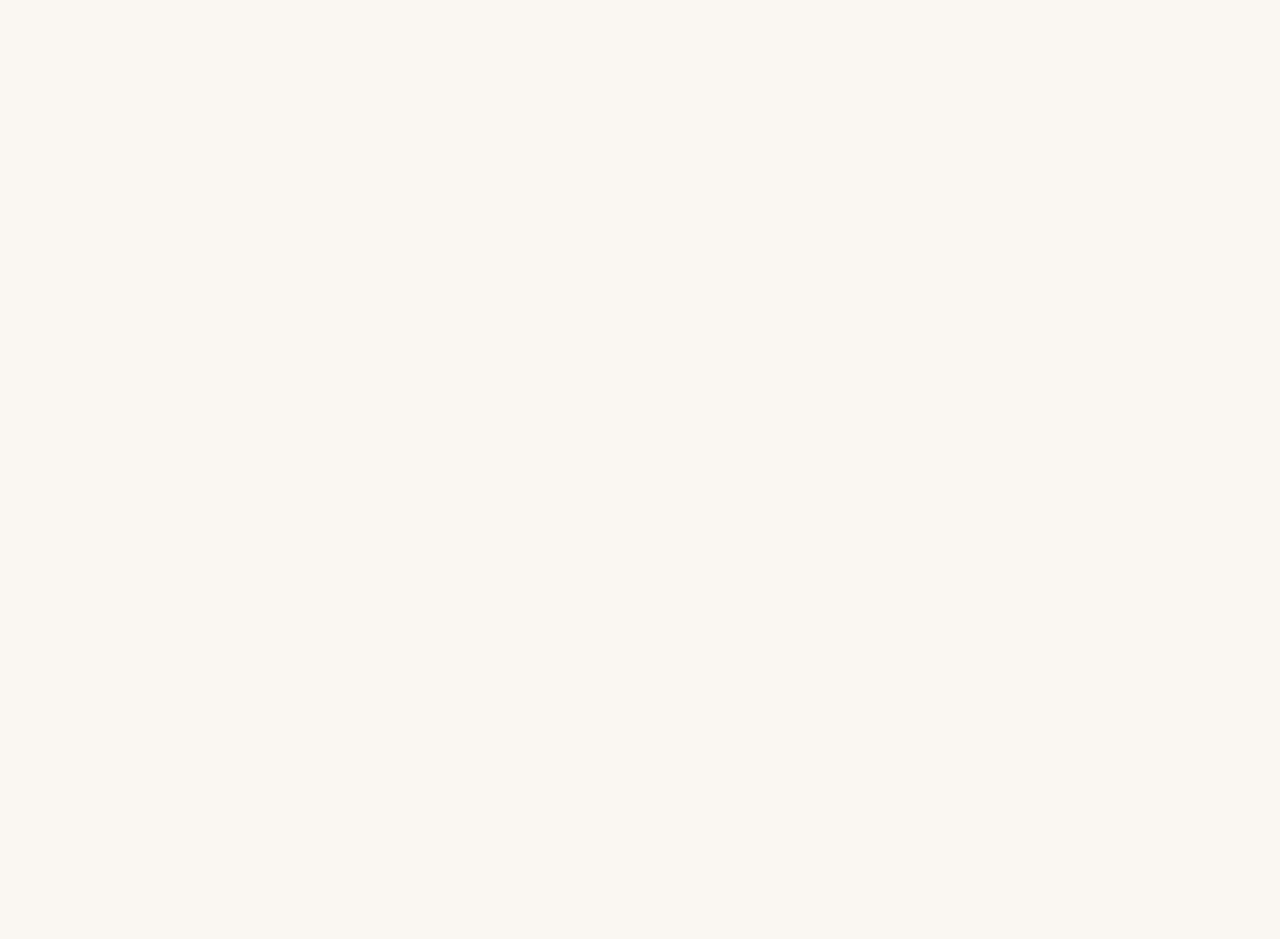
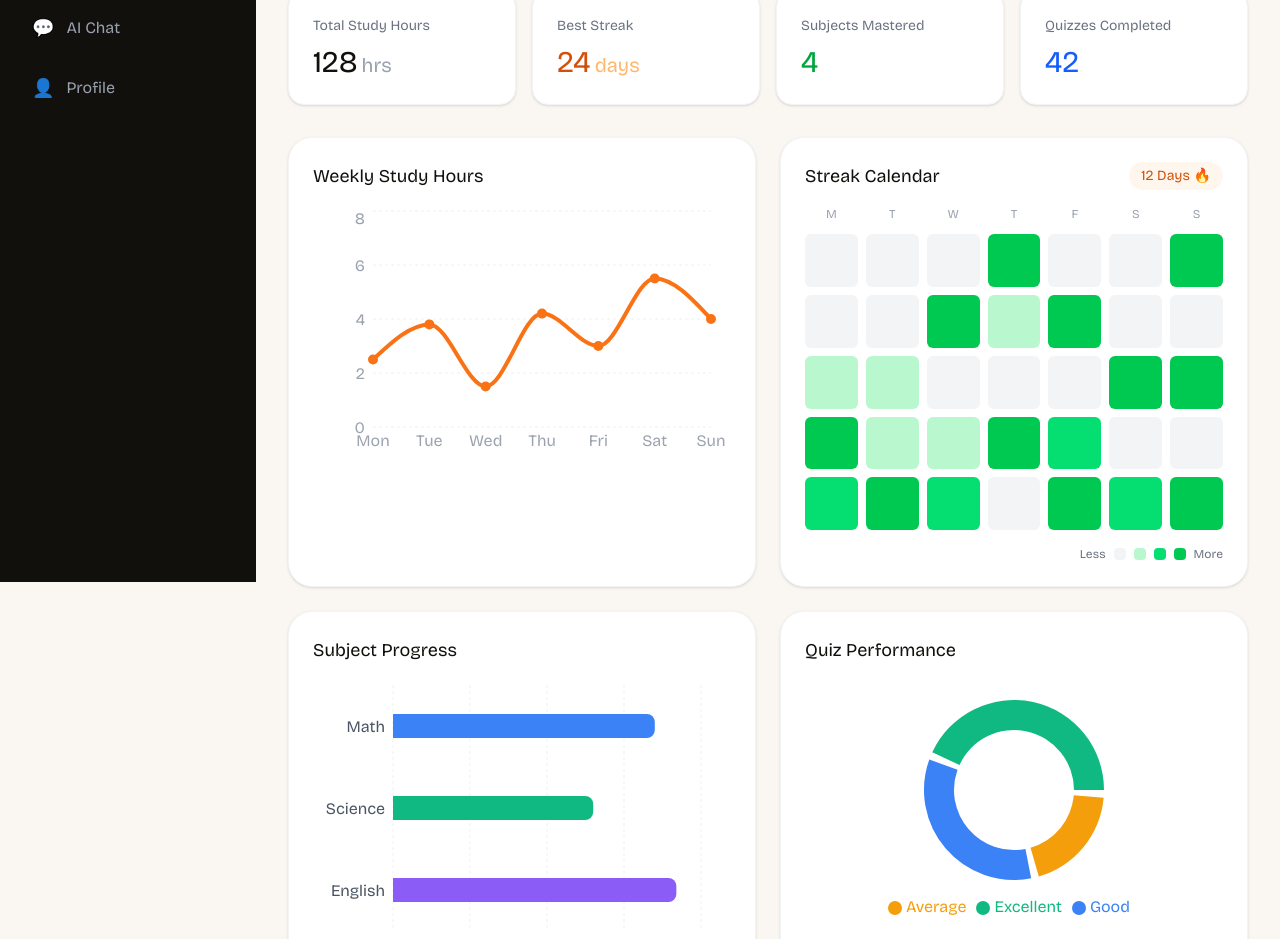
Before and after one commit to CodeKaiser11/BrainSpark-AI, a React (Vite) app in the folder frontend/: page /analytics in a window 1280 px wide. Before the commit this address had no page. Shown: the part 218-1157 px from the top of the page. Before the commit the page ends 800 px from the top, so only its background shows below. Built offline with nearby package versions, Linux system fonts and the light colour scheme.

Commit message:
feat: implement analytics dashboard with charts for study progress, quiz performance, and streak tracking

```diff
--- a/frontend/package.json
+++ b/frontend/package.json
@@ -11,9 +11,12 @@
   },
   "dependencies": {
     "axios": "^1.15.2",
+    "date-fns": "^4.1.0",
     "react": "^19.2.5",
     "react-dom": "^19.2.5",
-    "react-router-dom": "^7.14.2"
+    "react-icons": "^5.6.0",
+    "react-router-dom": "^7.14.2",
+    "recharts": "^3.8.1"
   },
   "devDependencies": {
     "@eslint/js": "^10.0.1",
--- a/frontend/src/App.jsx
+++ b/frontend/src/App.jsx
@@ -10,6 +10,7 @@ import NotesGenerator from './pages/NotesGenerator';
 import SmartQuizzes from './pages/SmartQuizzes';
 import YouTubePicks from './pages/YouTubePicks';
 import Profile from './pages/Profile';
+import Analytics from './pages/Analytics';
 
 function AppRoutes() {
   return (
@@ -20,6 +21,7 @@ function AppRoutes() {
       <Route element={<Layout />}>
         <Route path="/dashboard" element={<Dashboard />} />
         <Route path="/profile" element={<Profile />} />
+        <Route path="/analytics" element={<Analytics />} />
         <Route path="/snapsolve" element={<SnapSolve />} />
         <Route path="/mindmaps" element={<MindMaps />} />
         <Route path="/notes" element={<NotesGenerator />} />
--- /dev/null
+++ b/frontend/src/components/QuizPerformanceChart.jsx
@@ -0,0 +1,40 @@
+import React from 'react';
+import { PieChart, Pie, Cell, ResponsiveContainer, Tooltip, Legend } from 'recharts';
+
+const data = [
+  { name: 'Excellent', value: 45, color: '#10B981' }, // Green
+  { name: 'Good', value: 35, color: '#3B82F6' },      // Blue
+  { name: 'Average', value: 20, color: '#F59E0B' },   // Yellow
+];
+
+export default function QuizPerformanceChart() {
+  return (
+    <div className="bg-white p-6 rounded-3xl shadow-sm border border-gray-100 h-full">
+      <h3 className="text-lg font-bold mb-4 text-brand-dark">Quiz Performance</h3>
+      <div className="h-64 w-full">
+        <ResponsiveContainer width="100%" height="100%">
+          <PieChart>
+            <Pie
+              data={data}
+              cx="50%"
+              cy="50%"
+              innerRadius={60}
+              outerRadius={90}
+              paddingAngle={5}
+              dataKey="value"
+            >
+              {data.map((entry, index) => (
+                <Cell key={`cell-${index}`} fill={entry.color} stroke="transparent" />
+              ))}
+            </Pie>
+            <Tooltip
+              contentStyle={{ borderRadius: '12px', border: 'none', boxShadow: '0 4px 6px -1px rgb(0 0 0 / 0.1)' }}
+              formatter={(value) => [`${value}%`, 'Score Range']}
+            />
+            <Legend verticalAlign="bottom" height={36} iconType="circle" />
+          </PieChart>
+        </ResponsiveContainer>
+      </div>
+    </div>
+  );
+}
--- a/frontend/src/components/Sidebar.jsx
+++ b/frontend/src/components/Sidebar.jsx
@@ -6,6 +6,7 @@ export default function Sidebar() {
 
   const navItems = [
     { name: 'Dashboard', path: '/dashboard', icon: '📊' },
+    { name: 'Analytics', path: '/analytics', icon: '📈' },
     { name: 'AI Chat', path: '/chat', icon: '💬' },
     { name: 'Profile', path: '/profile', icon: '👤' },
   ];
--- /dev/null
+++ b/frontend/src/components/StreakCalendar.jsx
@@ -0,0 +1,55 @@
+import React from 'react';
+
+// Mock data: 30 days, randomly active (true/false)
+const generateMockCalendar = () => {
+  return Array.from({ length: 35 }, (_, i) => ({
+    id: i,
+    active: Math.random() > 0.4,
+    level: Math.floor(Math.random() * 4) // 0-3 for color intensity
+  }));
+};
+
+export default function StreakCalendar() {
+  const days = generateMockCalendar();
+
+  return (
+    <div className="bg-white p-6 rounded-3xl shadow-sm border border-gray-100 h-full">
+      <div className="flex justify-between items-center mb-4">
+        <h3 className="text-lg font-bold text-brand-dark">Streak Calendar</h3>
+        <span className="text-sm font-bold text-brand-orange bg-orange-50 px-3 py-1 rounded-full">12 Days 🔥</span>
+      </div>
+
+      <div className="grid grid-cols-7 gap-2">
+        {['M', 'T', 'W', 'T', 'F', 'S', 'S'].map((d, i) => (
+          <div key={`head-${i}`} className="text-center text-xs text-gray-400 font-medium mb-1">{d}</div>
+        ))}
+
+        {days.map((day) => {
+          let bg = 'bg-gray-100';
+          if (day.active) {
+            if (day.level === 1) bg = 'bg-green-200';
+            else if (day.level === 2) bg = 'bg-green-400';
+            else bg = 'bg-green-500';
+          }
+
+          return (
+            <div
+              key={day.id}
+              className={`aspect-square rounded-md ${bg} transition-all hover:ring-2 hover:ring-offset-1 hover:ring-green-400 cursor-pointer`}
+              title={day.active ? `Studied` : 'No activity'}
+            ></div>
+          );
+        })}
+      </div>
+
+      <div className="mt-4 flex items-center justify-end gap-2 text-xs text-gray-500">
+        <span>Less</span>
+        <div className="w-3 h-3 rounded-sm bg-gray-100"></div>
+        <div className="w-3 h-3 rounded-sm bg-green-200"></div>
+        <div className="w-3 h-3 rounded-sm bg-green-400"></div>
+        <div className="w-3 h-3 rounded-sm bg-green-500"></div>
+        <span>More</span>
+      </div>
+    </div>
+  );
+}
--- /dev/null
+++ b/frontend/src/components/StudyHoursChart.jsx
@@ -0,0 +1,41 @@
+import React from 'react';
+import { LineChart, Line, XAxis, YAxis, CartesianGrid, Tooltip, ResponsiveContainer } from 'recharts';
+
+const data = [
+  { day: 'Mon', hours: 2.5 },
+  { day: 'Tue', hours: 3.8 },
+  { day: 'Wed', hours: 1.5 },
+  { day: 'Thu', hours: 4.2 },
+  { day: 'Fri', hours: 3.0 },
+  { day: 'Sat', hours: 5.5 },
+  { day: 'Sun', hours: 4.0 },
+];
+
+export default function StudyHoursChart() {
+  return (
+    <div className="bg-white p-6 rounded-3xl shadow-sm border border-gray-100 h-full">
+      <h3 className="text-lg font-bold mb-4 text-brand-dark">Weekly Study Hours</h3>
+      <div className="h-64 w-full">
+        <ResponsiveContainer width="100%" height="100%">
+          <LineChart data={data} margin={{ top: 5, right: 20, bottom: 5, left: 0 }}>
+            <CartesianGrid strokeDasharray="3 3" vertical={false} stroke="#f0f0f0" />
+            <XAxis dataKey="day" axisLine={false} tickLine={false} tick={{ fill: '#9ca3af' }} />
+            <YAxis axisLine={false} tickLine={false} tick={{ fill: '#9ca3af' }} />
+            <Tooltip
+              contentStyle={{ borderRadius: '12px', border: 'none', boxShadow: '0 4px 6px -1px rgb(0 0 0 / 0.1)' }}
+              cursor={{ stroke: '#f3f4f6', strokeWidth: 2 }}
+            />
+            <Line
+              type="monotone"
+              dataKey="hours"
+              stroke="#F97316"
+              strokeWidth={4}
+              dot={{ fill: '#F97316', strokeWidth: 2, r: 4 }}
+              activeDot={{ r: 6 }}
+            />
+          </LineChart>
+        </ResponsiveContainer>
+      </div>
+    </div>
+  );
+}
--- /dev/null
+++ b/frontend/src/components/SubjectProgressChart.jsx
@@ -0,0 +1,35 @@
+import React from 'react';
+import { BarChart, Bar, XAxis, YAxis, CartesianGrid, Tooltip, ResponsiveContainer, Cell } from 'recharts';
+
+const data = [
+  { subject: 'Math', progress: 85, color: '#3B82F6' },
+  { subject: 'Science', progress: 65, color: '#10B981' },
+  { subject: 'English', progress: 92, color: '#8B5CF6' },
+];
+
+export default function SubjectProgressChart() {
+  return (
+    <div className="bg-white p-6 rounded-3xl shadow-sm border border-gray-100 h-full">
+      <h3 className="text-lg font-bold mb-4 text-brand-dark">Subject Progress</h3>
+      <div className="h-64 w-full">
+        <ResponsiveContainer width="100%" height="100%">
+          <BarChart data={data} layout="vertical" margin={{ top: 5, right: 30, left: 20, bottom: 5 }}>
+            <CartesianGrid strokeDasharray="3 3" horizontal={false} stroke="#f0f0f0" />
+            <XAxis type="number" domain={[0, 100]} hide />
+            <YAxis dataKey="subject" type="category" axisLine={false} tickLine={false} tick={{ fill: '#4b5563', fontWeight: 500 }} />
+            <Tooltip
+              cursor={{ fill: 'transparent' }}
+              contentStyle={{ borderRadius: '12px', border: 'none', boxShadow: '0 4px 6px -1px rgb(0 0 0 / 0.1)' }}
+              formatter={(value) => [`${value}%`, 'Progress']}
+            />
+            <Bar dataKey="progress" radius={[0, 8, 8, 0]} barSize={24}>
+              {data.map((entry, index) => (
+                <Cell key={`cell-${index}`} fill={entry.color} />
+              ))}
+            </Bar>
+          </BarChart>
+        </ResponsiveContainer>
+      </div>
+    </div>
+  );
+}
--- /dev/null
+++ b/frontend/src/pages/Analytics.jsx
@@ -0,0 +1,69 @@
+import React from 'react';
+import StudyHoursChart from '../components/StudyHoursChart';
+import StreakCalendar from '../components/StreakCalendar';
+import SubjectProgressChart from '../components/SubjectProgressChart';
+import QuizPerformanceChart from '../components/QuizPerformanceChart';
+import { FaDownload } from 'react-icons/fa';
+
+export default function Analytics() {
+  return (
+    <div className="max-w-7xl mx-auto space-y-8 pb-12">
+
+      {/* Header */}
+      <div className="flex flex-col sm:flex-row justify-between items-start sm:items-center gap-4">
+        <div>
+          <h1 className="text-4xl font-bold text-brand-dark">Analytics Overview</h1>
+          <p className="text-gray-500 mt-2">Track your progress and study habits over time.</p>
+        </div>
+        <button className="flex items-center gap-2 px-6 py-3 bg-brand-orange hover:bg-orange-600 text-white font-bold rounded-xl shadow-sm transition-colors">
+          <FaDownload />
+          <span>Export Report</span>
+        </button>
+      </div>
+
+      {/* Key Stats Row */}
+      <div className="grid grid-cols-2 md:grid-cols-4 gap-4">
+        <div className="bg-white p-6 rounded-2xl shadow-sm border border-gray-100 flex flex-col">
+          <span className="text-gray-500 text-sm font-medium mb-2">Total Study Hours</span>
+          <span className="text-3xl font-bold text-brand-dark">128<span className="text-xl text-gray-400 font-normal ml-1">hrs</span></span>
+        </div>
+        <div className="bg-white p-6 rounded-2xl shadow-sm border border-gray-100 flex flex-col">
+          <span className="text-gray-500 text-sm font-medium mb-2">Best Streak</span>
+          <span className="text-3xl font-bold text-brand-orange">24<span className="text-xl text-orange-300 font-normal ml-1">days</span></span>
+        </div>
+        <div className="bg-white p-6 rounded-2xl shadow-sm border border-gray-100 flex flex-col">
+          <span className="text-gray-500 text-sm font-medium mb-2">Subjects Mastered</span>
+          <span className="text-3xl font-bold text-green-600">4</span>
+        </div>
+        <div className="bg-white p-6 rounded-2xl shadow-sm border border-gray-100 flex flex-col">
+          <span className="text-gray-500 text-sm font-medium mb-2">Quizzes Completed</span>
+          <span className="text-3xl font-bold text-blue-600">42</span>
+        </div>
+      </div>
+
+      {/* Charts Grid */}
+      <div className="grid grid-cols-1 lg:grid-cols-2 gap-6">
+        {/* Chart 1: Weekly Study Hours */}
+        <div className="w-full">
+          <StudyHoursChart />
+        </div>
+
+        {/* Chart 2: Streak Calendar */}
+        <div className="w-full">
+          <StreakCalendar />
+        </div>
+
+        {/* Chart 3: Subject Progress */}
+        <div className="w-full">
+          <SubjectProgressChart />
+        </div>
+
+        {/* Chart 4: Quiz Performance */}
+        <div className="w-full">
+          <QuizPerformanceChart />
+        </div>
+      </div>
+
+    </div>
+  );
+}
```
Also changed, not shown: 1 other file (tests, documents, lock files or other folders).
